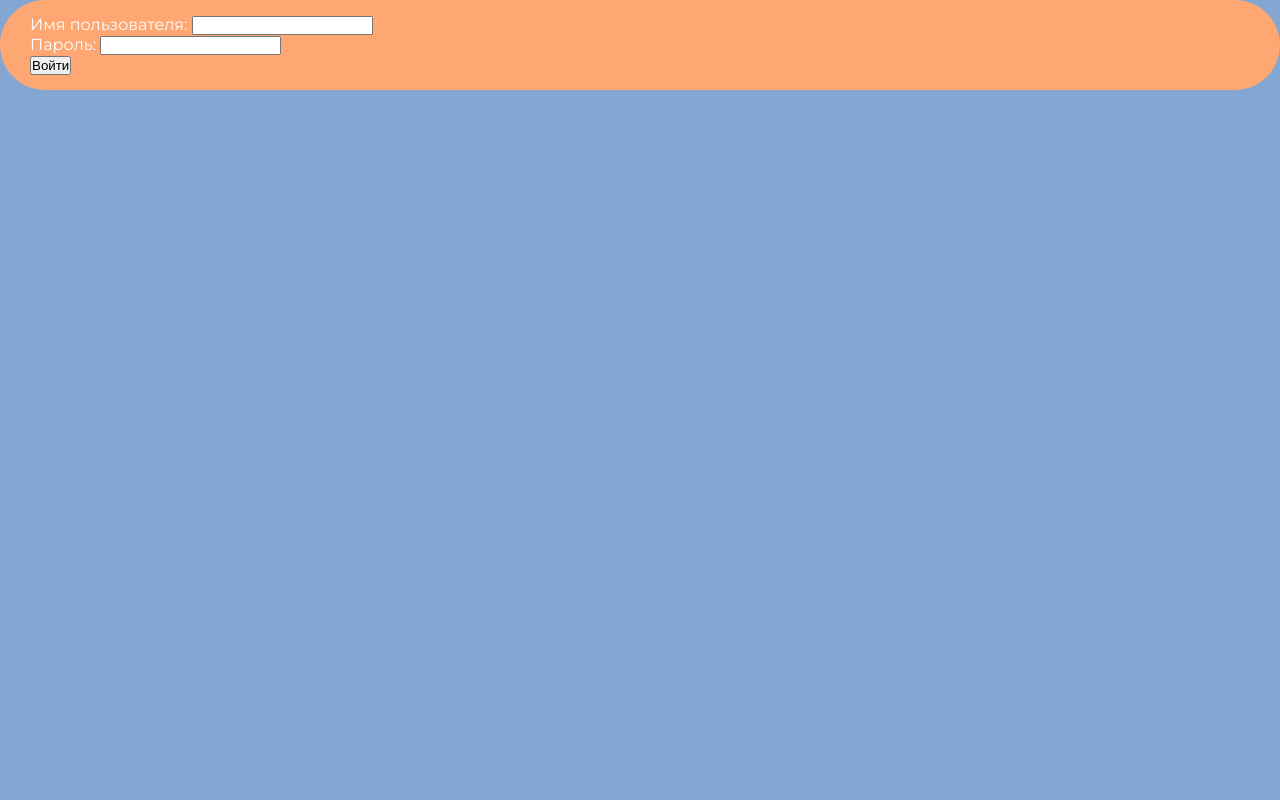
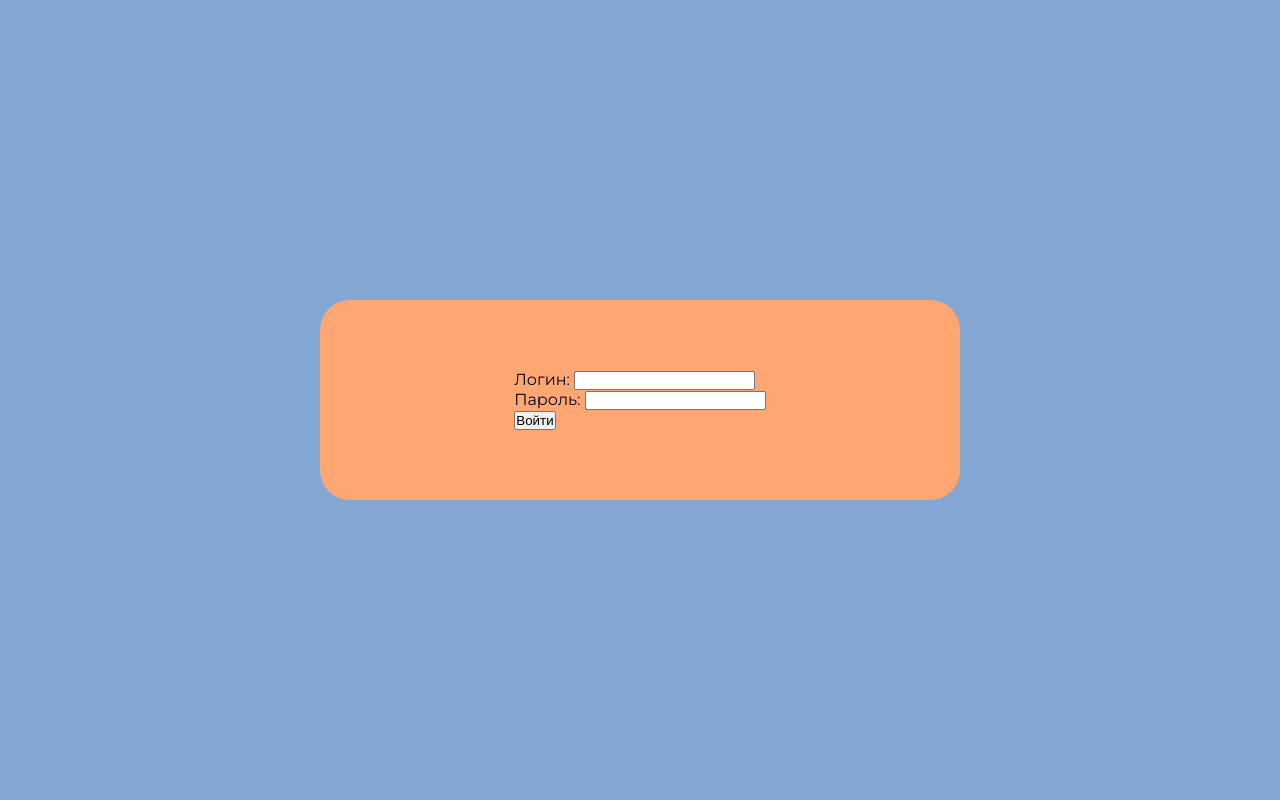
Before and after one commit to Y0TRA/website_for_book_searching, a Django app: page /websearch/login in a window 1280 px wide. Run offline with Django 4.2, Linux system fonts and the light colour scheme; parts of the project's set-up code (start-up, migrations or seed data) failed here and were passed over.

Commit message:
prepare for style setting in auth form

```diff
--- /dev/null
+++ b/websearch/forms.py
@@ -0,0 +1,12 @@
+from django import forms
+from django.contrib.auth.forms import UserCreationForm, AuthenticationForm
+from django.contrib.auth.models import User
+from django.core.exceptions import ValidationError
+
+from .models import *
+
+
+
+class LoginUserForm(AuthenticationForm):
+    username = forms.CharField(label="Логин", widget=forms.TextInput(attrs={"class": "class_name"}))
+    password = forms.CharField(label="Пароль", widget=forms.TextInput(attrs={"class": "class_name"}))
--- a/websearch/static/css/styles.css
+++ b/websearch/static/css/styles.css
@@ -348,16 +348,32 @@ ul.ks-cboxtags li input[type="radio"] {
 
 /* Login screen */
 /* -------------------------------------------------- */
-.login_form {
 
-    background: #FFA773; /* Цвет фона */
-    color: #fff; /* Цвет текста */
-    padding: 15px 30px;
-    margin: 0 auto 40px;
+.wrapper {
+    position: fixed;
+    height: 100%;
+    width: 100%;
+
+    display: flex;
+    justify-content: center;
+    align-items: center;
+    align-content: center;
+
+    overflow: auto;
+
+}
+
+.block {
     display: flex;
     flex-direction: column;
-    border-radius: 53px; /* Уголки */
+    justify-content: center;
+    align-items: center;
+    align-content: center;
 
-    width: auto;
-    height: auto;
+    width: 50%;
+    height: 25%;
+
+    background-color: #FFA773;
+
+    border-radius: 30px;
 }
--- a/websearch/templates/websearch/login.html
+++ b/websearch/templates/websearch/login.html
@@ -21,14 +21,16 @@
 </head>
 <body>
 
-<div class="login_form">
+<div class="wrapper">
+    <div class="block">
 
-    <form method="POST">
-        {% csrf_token %}
-        {{ form.as_p }}
+        <form method="POST">
+            {% csrf_token %}
+            {{ form.as_p }}
 
-        <button type="submit">Войти</button>
-    </form>
+            <button type="submit">Войти</button>
+        </form>
+    </div>
 </div>
 </body>
 </html>
--- a/websearch/views.py
+++ b/websearch/views.py
@@ -5,6 +5,7 @@ from django.http import HttpResponse
 from django.urls import reverse_lazy
 
 from .analyze import *
+from .forms import LoginUserForm
 
 
 def main_page(request):
@@ -32,7 +33,7 @@ def admin_save_page(request):
 
 
 class LoginUser(LoginView):
-    form_class = AuthenticationForm
+    form_class = LoginUserForm
     template_name = 'websearch/login.html'
 
     def get_success_url(self):
```
